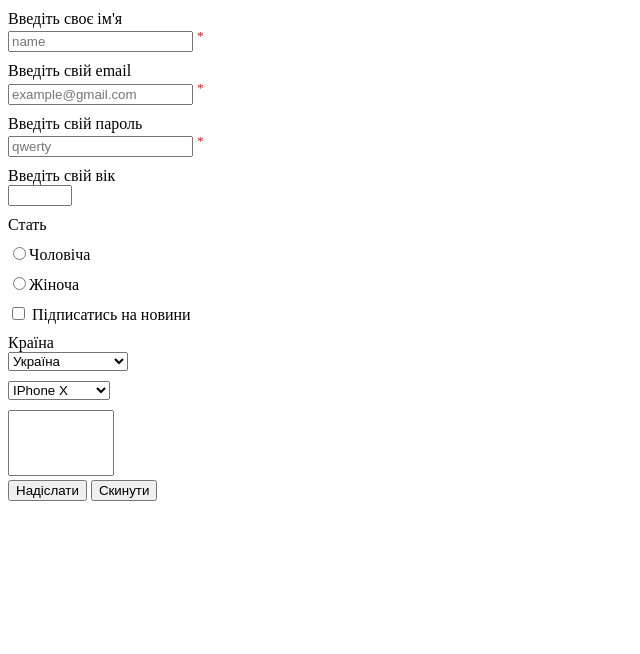
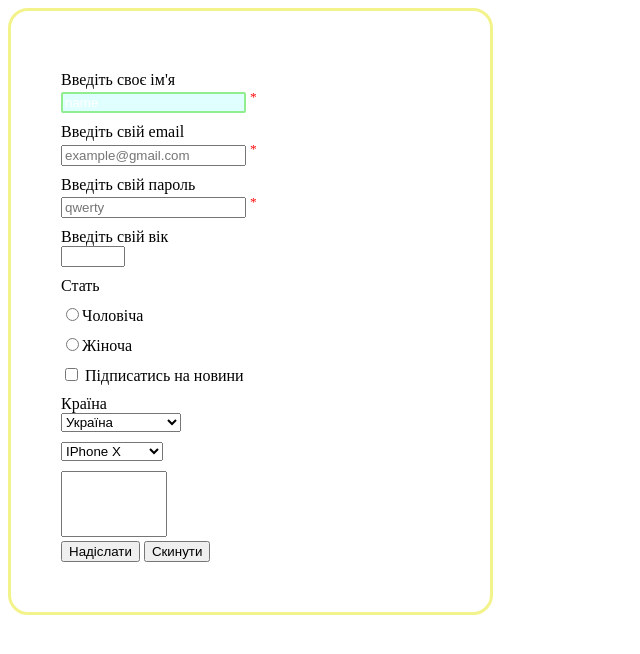
Before and after one commit to Linret07/HTML-CSS, a plain HTML site: page classworks/lesson6/lesoon6-5/index.html in a window 1280 px wide. Shown: the whole page, without its empty margins (0-640 px from the left). Drawn offline with Linux system fonts and the light colour scheme.

Commit message:
Зробила lesson6-6

```diff
--- a/classworks/lesson6/lesoon6-5/style.css
+++ b/classworks/lesson6/lesoon6-5/style.css
@@ -9,3 +9,22 @@ textarea{
     resize: none;
     width: 100px;
 }
+.form-reg{
+    border: 3px solid #f3f38b;
+    width: 30%;
+    border-radius:  20px;
+    padding:50px
+}
+input[type=text]{
+    background: lightcyan;
+    border: 2px solid lightgreen;
+    border-radius: 2px;
+    color: cornflowerblue;
+    font-family: sans-serif;
+}
+input[type=text]::placeholder{
+    color: white;
+}
+input[type=text]:focus {
+    outline: 2px solid #3d0f6e;
+}
```
